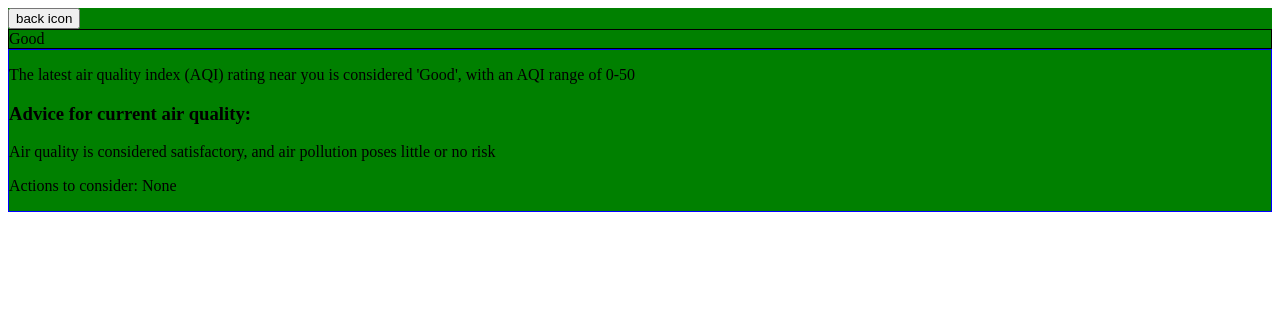
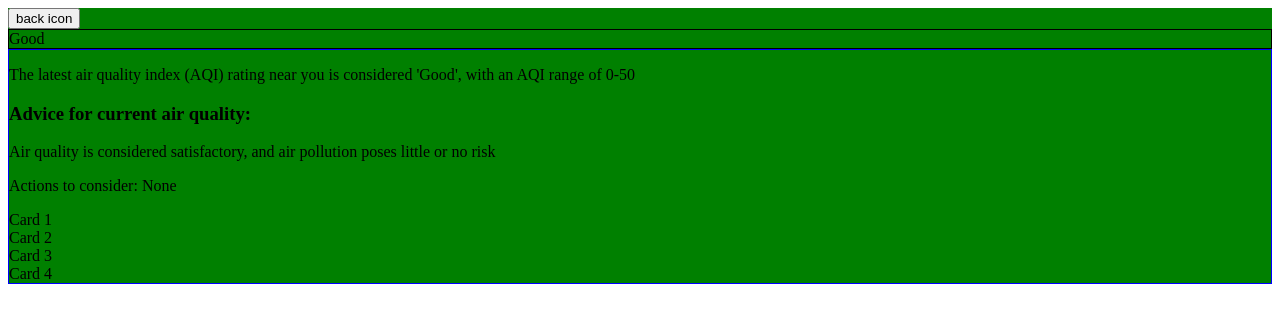
Before and after one commit to T-J-D-Cavey/Pollution-Checker, a React (Create React App) app: page / in a window 1280 px wide. Both pictures are taken after a click on the button "image of button". Shown: the top 322 px of the page. Built offline with nearby package versions, Linux system fonts and the light colour scheme; no server answers.

Commit message:
improve results

```diff
--- a/src/components/ButtonComponent.js
+++ b/src/components/ButtonComponent.js
@@ -1,5 +1,5 @@
 import { useDispatch } from 'react-redux';
-import { useNavigate } from 'react-router-dom';
+import { useNavigate, Link } from 'react-router-dom';
 
 import {getResults} from "../redux/resultsSlice";
 import {urlIp} from '../api/Api';
@@ -13,13 +13,13 @@ export function ButtonComponent() {
     function clickHandler(e) {
         e.preventDefault();
         dispatch(getResults(urlIp));
-        navigate('results');
+        navigate('results')
     }
 
     return (
         <div>
             <h1>How clean is the air today?</h1>
-            <button onClick={clickHandler} >image of button</button>
+            <div><button onClick={clickHandler}>image of button</button></div>
         </div>
     )
 }
--- /dev/null
+++ b/src/components/CardComponent.js
@@ -0,0 +1,10 @@
+export function CardComponent() {
+    return (
+        <div>
+            <div>Card 1</div>
+            <div>Card 2</div>
+            <div>Card 3</div>
+            <div>Card 4</div>
+        </div>
+    )
+}
--- a/src/components/ResultsCompontent.js
+++ b/src/components/ResultsCompontent.js
@@ -1,11 +1,12 @@
 import { useEffect } from 'react';
-import {useSelector, useDispatch} from 'react-redux';
-import { useNavigate } from 'react-router-dom';
+import { useSelector, useDispatch } from 'react-redux';
+import { useNavigate, Link } from 'react-router-dom';
 
-import {scoreSelector, statusSelector, zoneSelector, changeZone} from '../redux/resultsSlice';
+import {scoreSelector, statusSelector, zoneSelector, linkSelector, changeZone} from '../redux/resultsSlice';
 import {LoadingComponent} from './LoadingComponent';
 import {ScoreComponent} from './ScoreComponent';
 import {zoneArray} from '../api/Api';
+import {CardComponent} from './CardComponent';
 
 export function ResultsComponent() {
 
@@ -14,11 +15,7 @@ export function ResultsComponent() {
     const score = useSelector(scoreSelector);
     const status = useSelector(statusSelector);
     const zone = useSelector(zoneSelector);
-
-    function clickHandler(e) {
-        e.preventDefault();
-        navigate('/');
-    }
+    const link = useSelector(linkSelector);
 
     useEffect(() => {
         if (score <= 50) {
@@ -40,10 +37,13 @@ export function ResultsComponent() {
             dispatch(changeZone(5));
         }
         else {
-            console.log(`Didn't register an eligible AQI score. Showing as ${score}`);
+            // This is supposed to fix an issue where refreshing on the results page results in a white screen. But it doesn't seem to work
+            navigate('/');
         }
 
     }, [])
+
+    console.log(link);
 
     return (
         status === 'loading' ?
@@ -52,13 +52,14 @@ export function ResultsComponent() {
         </div>
         :
         <div className={zoneArray[zone].color}>
-            <div><button onClick={clickHandler}>back icon</button></div>
+            <Link to='/'><button>back icon</button></Link>
             <div><ScoreComponent /></div>
             <div className='adviceContainer'>
-                <p>The latest air quality index (AQI) rating near you is considered '<span>{zoneArray[zone].Level}', with an AQI range of </span> <span>{zoneArray[zone].AQI}</span></p>
+                <p>The latest air quality index (AQI) rating <a href={link} target='_blank'>near you</a> is considered '<span>{zoneArray[zone].Level}', with an AQI range of </span> <span>{zoneArray[zone].AQI}</span></p>
                 <h3>Advice for current air quality:</h3>
                 <p>{zoneArray[zone].Implications}</p>
                 <p>Actions to consider: <span>{zoneArray[zone].Statement}</span></p>
+                <CardComponent />
             </div>
         </div>
     )
--- a/src/components/ScoreComponent.js
+++ b/src/components/ScoreComponent.js
@@ -1,6 +1,6 @@
 import { useSelector } from 'react-redux';
 
-import {scoreSelector, zoneSelector, locationSelector} from '../redux/resultsSlice';
+import {scoreSelector, zoneSelector, locationSelector, linkSelector} from '../redux/resultsSlice';
 import {zoneArray} from "../api/Api";
 
 export function ScoreComponent() {
@@ -8,13 +8,16 @@ export function ScoreComponent() {
     const zone = useSelector(zoneSelector);
     const score = useSelector(scoreSelector);
     const location = useSelector(locationSelector);
+    const link = useSelector(linkSelector);
 
 
     return (
         <div className='scoreContainer'>
-            <div>{location}</div>
-            <div>{score}</div>
-            <div>{zoneArray[zone].Level}</div>
+            <a href={link} target='_blank'>
+                <div>{location}</div>
+                <div>{score}</div>
+                <div>{zoneArray[zone].Level}</div>
+            </a>
         </div>
     )
 }
```
